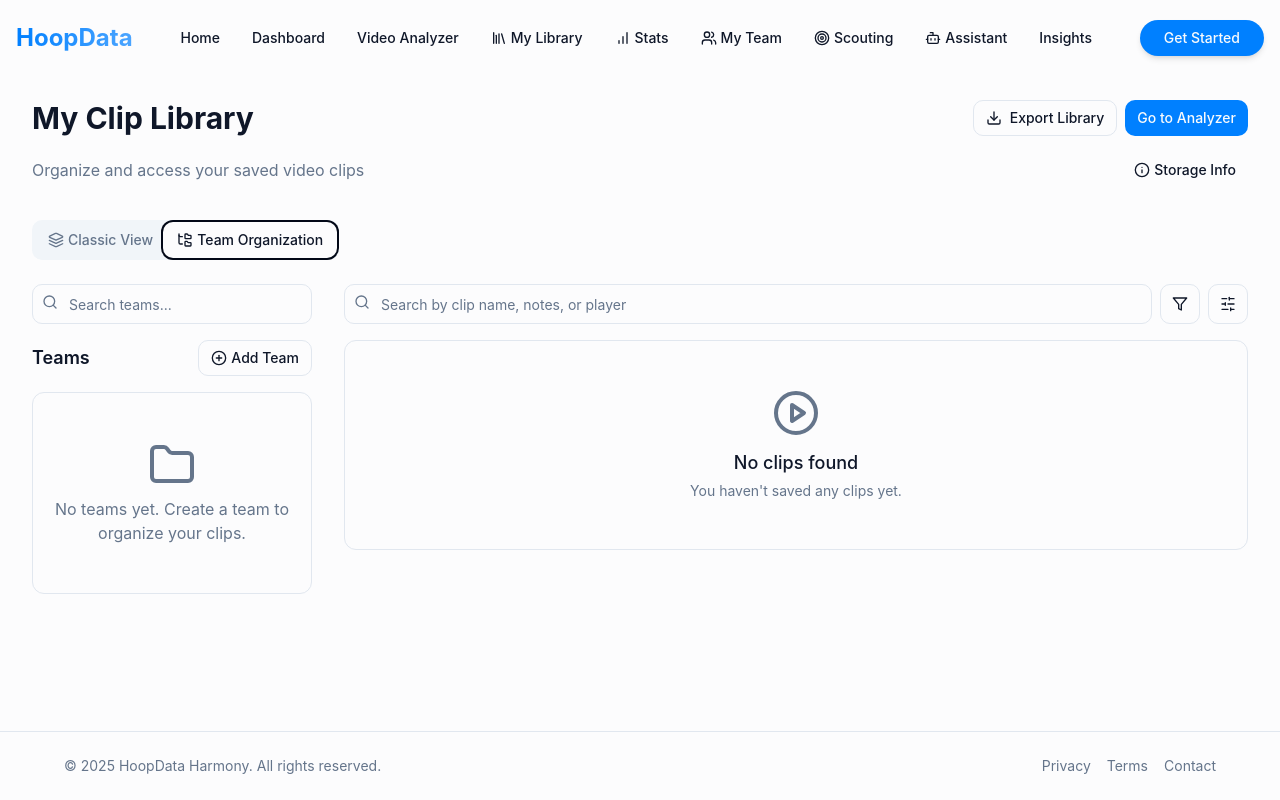
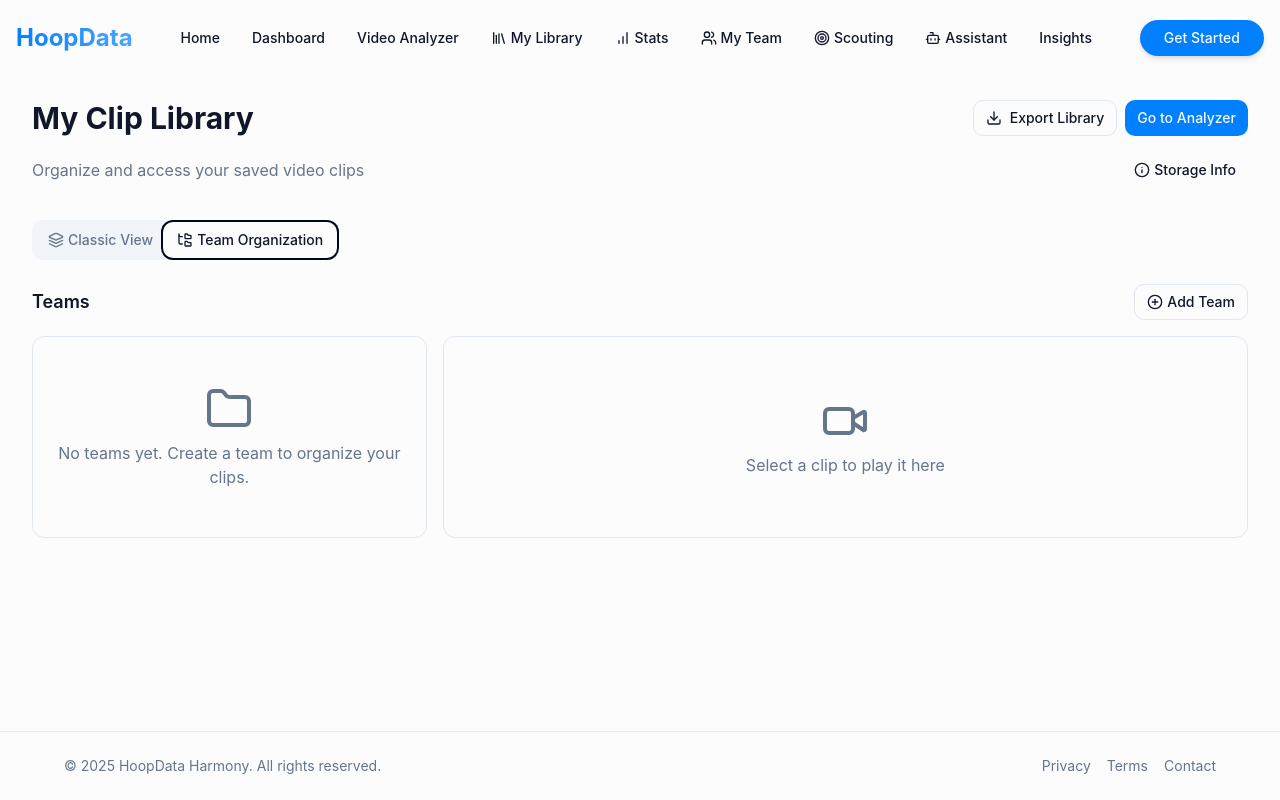
Before and after one commit to boshaffer1/hoopdata-harmony, a React (Vite) app: page /library in a window 1280 px wide. Both pictures are taken after a click on the tab "Team Organization". Built offline with nearby package versions, Linux system fonts and the light colour scheme.

Commit message:
Fix: Folder structure and clip playback
- Updated folder structure to nest play clips under a "Plays" folder.
- Modified clip playback to embed videos directly within the clip library.

```diff
--- a/src/components/library/TeamFolderStructure.tsx
+++ b/src/components/library/TeamFolderStructure.tsx
@@ -1,7 +1,7 @@
 
-import React, { useState } from 'react';
+import React, { useState, useRef } from 'react';
 import { Button } from "@/components/ui/button";
-import { ClipFolder, Game } from "@/types/analyzer";
+import { ClipFolder, Game, SavedClip } from "@/types/analyzer";
 import {
   Dialog,
   DialogContent,
@@ -14,6 +14,7 @@ import {
 import { Input } from "@/components/ui/input";
 import { Label } from "@/components/ui/label";
 import { Textarea } from "@/components/ui/textarea";
+import VideoPlayer from "@/components/video/VideoPlayer";
 import {
   ChevronDown,
   ChevronRight,
@@ -25,13 +26,16 @@ import {
   Play,
   FileVideo,
   FileText,
-  FileBarChart2
+  FileBarChart2,
+  X
 } from "lucide-react";
 
 interface TeamFolderStructureProps {
   folders: ClipFolder[];
   games: Game[];
+  savedClips: SavedClip[];
   activeFolder: string | null;
+  videoUrl?: string;
   onSelectFolder: (id: string | null) => void;
   onCreateTeam: (name: string, description: string) => void;
   onCreateFolder: (name: string, description: string, options: any) => void;
@@ -40,12 +44,15 @@ interface TeamFolderStructureProps {
   onAddGame: (gameData: any) => Game;
   onUpdateGame: (id: string, updates: any) => void;
   onDeleteGame: (id: string) => void;
+  onPlayClip: (clip: SavedClip) => void;
 }
 
 export const TeamFolderStructure: React.FC<TeamFolderStructureProps> = ({
   folders,
   games,
+  savedClips,
   activeFolder,
+  videoUrl,
   onSelectFolder,
   onCreateTeam,
   onCreateFolder,
@@ -53,7 +60,8 @@ export const TeamFolderStructure: React.FC<TeamFolderStructureProps> = ({
   onDeleteFolder,
   onAddGame,
   onUpdateGame,
-  onDeleteGame
+  onDeleteGame,
+  onPlayClip
 }) => {
   const [isCreateTeamDialogOpen, setIsCreateTeamDialogOpen] = useState(false);
   const [newTeamName, setNewTeamName] = useState('');
@@ -69,6 +77,8 @@ export const TeamFolderStructure: React.FC<TeamFolderStructureProps> = ({
     videoUrl: '',
     dataUrl: ''
   });
+  const [currentPlayingClip, setCurrentPlayingClip] = useState<SavedClip | null>(null);
+  const videoPlayerRef = useRef<any>(null);
 
   const handleAddTeam = () => {
     if (newTeamName.trim()) {
@@ -114,6 +124,43 @@ export const TeamFolderStructure: React.FC<TeamFolderStructureProps> = ({
       ...prev,
       [folderId]: !prev[folderId]
     }));
+  };
+
+  const handlePlayClip = (clip: SavedClip) => {
+    setCurrentPlayingClip(clip);
+
+    // If we're using an embedded player, we can also call the external play handler
+    if (onPlayClip) {
+      onPlayClip(clip);
+    }
+
+    // If we have a video player reference, seek to the clip's time
+    setTimeout(() => {
+      if (videoPlayerRef.current) {
+        videoPlayerRef.current.seekToTime(clip.startTime);
+        videoPlayerRef.current.play();
+      }
+    }, 100);
+  };
+
+  const getClipsForFolder = (folderId: string): SavedClip[] => {
+    return savedClips.filter(clip => clip.folderId === folderId);
+  };
+
+  // Function to group play clips by their labels (for subfolders)
+  const groupPlaysByName = (playsFolder: ClipFolder) => {
+    const clips = getClipsForFolder(playsFolder.id);
+    const playGroups: Record<string, SavedClip[]> = {};
+
+    clips.forEach(clip => {
+      const playName = clip.label.trim();
+      if (!playGroups[playName]) {
+        playGroups[playName] = [];
+      }
+      playGroups[playName].push(clip);
+    });
+
+    return playGroups;
   };
 
   // Function to build the folder tree
@@ -176,10 +223,12 @@ export const TeamFolderStructure: React.FC<TeamFolderStructureProps> = ({
             <div className="ml-6 mt-1 space-y-1">
               {childFolders.map(childFolder => {
                 const isChildExpanded = expandedFolders[childFolder.id] || false;
-                // Get team-specific games for the Games folder
-                const folderGames = childFolder.folderType === 'games'
-                  ? games.filter(game => game.homeTeam === teamFolder.name || game.awayTeam === teamFolder.name)
-                  : [];
+
+                // Handle different folder types differently
+                if (childFolder.folderType === 'plays') {
+                  // Group plays by name for the plays folder
+                  const playGroups = groupPlaysByName(childFolder);
+                  const hasGroups = Object.keys(playGroups).length > 0;
 
                   return (
                     <div key={childFolder.id}>
@@ -195,36 +244,113 @@ export const TeamFolderStructure: React.FC<TeamFolderStructureProps> = ({
                             onSelectFolder(childFolder.id);
                           }}
                         >
-                        {childFolder.folderType === 'games' && folderGames.length > 0 && (
+                          {hasGroups && (
                             isChildExpanded ? (
                               <ChevronDown className="h-4 w-4 text-muted-foreground" />
                             ) : (
                               <ChevronRight className="h-4 w-4 text-muted-foreground" />
                             )
                           )}
-                        {!isChildExpanded && childFolder.folderType === 'games' && folderGames.length === 0 && (
+                          {!hasGroups && (
                             <div className="w-4" />
                           )}
-
-                        {childFolder.folderType === 'plays' ? (
                           <FileBarChart2 className="h-5 w-5 text-emerald-500" />
-                        ) : (
-                          <Video className="h-5 w-5 text-amber-500" />
-                        )}
                           <span>{childFolder.name}</span>
                         </div>
                       </div>
 
-                    {isChildExpanded && childFolder.folderType === 'games' && folderGames.length > 0 && (
+                      {isChildExpanded && hasGroups && (
+                        <div className="ml-6 mt-1 space-y-1">
+                          {/* Play subfolders organized by play names */}
+                          {Object.entries(playGroups).map(([playName, clips]) => (
+                            <div key={playName} className="border-l pl-2 border-l-muted-foreground/20">
+                              <div
+                                className="flex items-center justify-between p-2 rounded-md hover:bg-muted/50 cursor-pointer"
+                              >
+                                <div className="flex items-center gap-2 flex-1">
+                                  <Video className="h-4 w-4 text-amber-500" />
+                                  <span className="font-medium">{playName}</span>
+                                  <span className="text-xs text-muted-foreground">
+                                    ({clips.length} clips)
+                                  </span>
+                                </div>
+                              </div>
+
+                              <div className="ml-4 space-y-1">
+                                {clips.map(clip => (
+                                  <div
+                                    key={clip.id}
+                                    className={`flex items-center justify-between p-2 rounded-md hover:bg-muted/50 cursor-pointer ${
+                                      currentPlayingClip?.id === clip.id ? 'bg-primary/10' : ''
+                                    }`}
+                                    onClick={() => handlePlayClip(clip)}
+                                  >
+                                    <div className="flex items-center gap-2">
+                                      <FileVideo className="h-4 w-4 text-blue-400" />
+                                      <span className="text-sm">{clip.label}</span>
+                                      <span className="text-xs text-muted-foreground">
+                                        ({clip.duration.toFixed(1)}s)
+                                      </span>
+                                    </div>
+                                    <Button
+                                      variant="ghost"
+                                      size="icon"
+                                      className="h-6 w-6"
+                                      onClick={(e) => {
+                                        e.stopPropagation();
+                                        handlePlayClip(clip);
+                                      }}
+                                    >
+                                      <Play className="h-3 w-3" />
+                                    </Button>
+                                  </div>
+                                ))}
+                              </div>
+                            </div>
+                          ))}
+                        </div>
+                      )}
+                    </div>
+                  );
+                } else if (childFolder.folderType === 'games') {
+                  // Get team-specific games for the Games folder
+                  const folderGames = games.filter(game => game.teamId === teamFolder.id);
+
+                  return (
+                    <div key={childFolder.id}>
+                      <div
+                        className={`flex items-center justify-between p-2 rounded-md hover:bg-muted/50 cursor-pointer ${
+                          activeFolder === childFolder.id ? 'bg-primary/10 border border-primary/30' : 'border border-transparent'
+                        }`}
+                      >
+                        <div
+                          className="flex items-center gap-2 flex-1"
+                          onClick={() => {
+                            toggleFolderExpanded(childFolder.id);
+                            onSelectFolder(childFolder.id);
+                          }}
+                        >
+                          {folderGames.length > 0 && (
+                            isChildExpanded ? (
+                              <ChevronDown className="h-4 w-4 text-muted-foreground" />
+                            ) : (
+                              <ChevronRight className="h-4 w-4 text-muted-foreground" />
+                            )
+                          )}
+                          {folderGames.length === 0 && (
+                            <div className="w-4" />
+                          )}
+                          <Video className="h-5 w-5 text-amber-500" />
+                          <span>{childFolder.name}</span>
+                        </div>
+                      </div>
+
+                      {isChildExpanded && folderGames.length > 0 && (
                         <div className="ml-6 mt-1 space-y-1">
                           {folderGames.map(game => (
                             <div
                               key={game.id}
                               className={`flex items-center justify-between p-2 rounded-md hover:bg-muted/50 cursor-pointer`}
-                            onClick={() => {
-                              // Handle game selection - this would navigate to a game view
-                              // or select a folder containing game possessions
-                            }}
                             >
                               <div className="flex items-center gap-2">
                                 <FileVideo className="h-5 w-5 text-blue-400" />
@@ -249,6 +375,23 @@ export const TeamFolderStructure: React.FC<TeamFolderStructureProps> = ({
                       )}
                     </div>
                   );
+                } else {
+                  // Default handling for other folder types
+                  return (
+                    <div
+                      key={childFolder.id}
+                      className={`flex items-center justify-between p-2 rounded-md hover:bg-muted/50 cursor-pointer ${
+                        activeFolder === childFolder.id ? 'bg-primary/10 border border-primary/30' : 'border border-transparent'
+                      }`}
+                      onClick={() => onSelectFolder(childFolder.id)}
+                    >
+                      <div className="flex items-center gap-2">
+                        <FolderIcon className="h-5 w-5 text-muted-foreground" />
+                        <span>{childFolder.name}</span>
+                      </div>
+                    </div>
+                  );
+                }
               })}
             </div>
           )}
@@ -306,8 +449,9 @@ export const TeamFolderStructure: React.FC<TeamFolderStructureProps> = ({
         </Dialog>
       </div>
 
-      {/* Team folder structure */}
-      <div className="border rounded-lg p-4 space-y-2 max-h-[500px] overflow-y-auto">
+      {/* Team folder structure with embedded video player */}
+      <div className="grid grid-cols-1 lg:grid-cols-3 gap-4">
+        <div className="lg:col-span-1 border rounded-lg p-4 space-y-2 max-h-[500px] overflow-y-auto">
           {folders.some(f => f.folderType === 'team') ? (
             buildFolderTree()
           ) : (
@@ -318,6 +462,57 @@ export const TeamFolderStructure: React.FC<TeamFolderStructureProps> = ({
               </p>
             </div>
           )}
+        </div>
+
+        {/* Embedded video player for inline playback */}
+        <div className="lg:col-span-2">
+          {currentPlayingClip ? (
+            <div className="border rounded-lg overflow-hidden">
+              <div className="p-3 bg-muted/50 flex justify-between items-center">
+                <h3 className="font-medium">
+                  {currentPlayingClip.label}
+                  <span className="text-xs text-muted-foreground ml-2">
+                    (Start: {currentPlayingClip.startTime.toFixed(1)}s, Duration: {currentPlayingClip.duration.toFixed(1)}s)
+                  </span>
+                </h3>
+                <Button
+                  variant="ghost"
+                  size="icon"
+                  className="h-8 w-8"
+                  onClick={() => setCurrentPlayingClip(null)}
+                >
+                  <X className="h-4 w-4" />
+                </Button>
+              </div>
+
+              <div className="aspect-video bg-black">
+                <VideoPlayer
+                  ref={videoPlayerRef}
+                  src={videoUrl}
+                  markers={[
+                    { time: currentPlayingClip.startTime, label: "Start", color: "#16a34a" },
+                    { time: currentPlayingClip.startTime + currentPlayingClip.duration, label: "End", color: "#dc2626" }
+                  ]}
+                />
+              </div>
+
+              {currentPlayingClip.notes && (
+                <div className="p-3 border-t">
+                  <p className="text-sm">{currentPlayingClip.notes}</p>
+                </div>
+              )}
+            </div>
+          ) : (
+            <div className="border rounded-lg p-8 h-full flex items-center justify-center">
+              <div className="text-center">
+                <Video className="h-12 w-12 text-muted-foreground mx-auto mb-2" />
+                <p className="text-muted-foreground">
+                  Select a clip to play it here
+                </p>
+              </div>
+            </div>
+          )}
+        </div>
       </div>
 
       {/* Add Game Dialog */}
--- a/src/pages/ClipLibrary.tsx
+++ b/src/pages/ClipLibrary.tsx
@@ -45,7 +45,7 @@ const ClipLibrary = () => {
   } = useClipLibrary(undefined);
 
   const { rosters } = useRoster();
-  const { handlePlaySavedClip } = useAnalyzer();
+  const { handlePlaySavedClip, videoUrl } = useAnalyzer();
   const [showPersistenceInfo, setShowPersistenceInfo] = useState(false);
   const [viewMode, setViewMode] = useState<"classic" | "teams">("classic");
   const [teamSearch, setTeamSearch] = useState("");
@@ -57,7 +57,8 @@ const ClipLibrary = () => {
   // Handle redirecting to analyzer to play clips
   const handlePlayClip = (clip: any) => {
     handlePlaySavedClip(clip);
-    navigate("/analyzer");
+    // We don't navigate to analyzer anymore - playing inline
+    // navigate("/analyzer");
   };
 
   // Filter team folders based on search
@@ -179,25 +180,13 @@ const ClipLibrary = () => {
           </div>
         </div>
       ) : (
-        <div className="grid grid-cols-1 lg:grid-cols-4 gap-8">
-          {/* Left sidebar - Team Folders */}
-          <div className="lg:col-span-1">
-            <div className="mb-4">
-              <div className="relative">
-                <Search className="absolute left-2.5 top-2.5 h-4 w-4 text-muted-foreground" />
-                <Input
-                  placeholder="Search teams..."
-                  value={teamSearch}
-                  onChange={(e) => setTeamSearch(e.target.value)}
-                  className="pl-9"
-                />
-              </div>
-            </div>
-
+        <div>
           <TeamFolderStructure
             folders={folders}
             games={games || []}
+            savedClips={savedClips}
             activeFolder={activeFolder}
+            videoUrl={videoUrl}
             onSelectFolder={setActiveFolder}
             onCreateTeam={createTeamFolder}
             onCreateFolder={createFolder}
@@ -206,21 +195,8 @@ const ClipLibrary = () => {
             onAddGame={addGame}
             onUpdateGame={updateGame}
             onDeleteGame={deleteGame}
+            onPlayClip={handlePlayClip}
           />
-          </div>
-
-          {/* Main content - Clips for selected folder/team */}
-          <div className="lg:col-span-3">
-            <LibraryClipList
-              clips={filteredClips}
-              folders={folders}
-              activeFolder={activeFolder}
-              onPlayClip={handlePlayClip}
-              onExportClip={exportClip}
-              onRemoveClip={removeSavedClip}
-              onMoveToFolder={moveClipToFolder}
-            />
-          </div>
         </div>
       )}
     </Layout>
```
Lines whose indentation alone changed are shown as unchanged.
